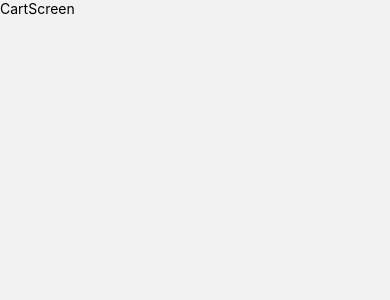
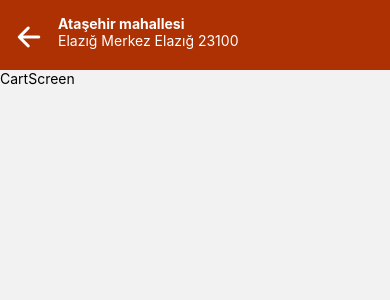
Before and after one commit to Efe-Eroglu/Food-Ordering-App, a React Native app: screen /cart in a window 390 px wide. Shown: the top 300 px of the page. Built offline with nearby package versions, Linux system fonts and the light colour scheme; no server answers.

Commit message:
Cart Screen Bar

```diff
--- a/components/CartBar.js
+++ b/components/CartBar.js
@@ -1,12 +1,45 @@
-import { StyleSheet, Text, View } from 'react-native'
-import React from 'react'
+import { StyleSheet, Text, TouchableOpacity, View } from "react-native";
+import React from "react";
+import { Ionicons } from "@expo/vector-icons";
+import { useNavigation } from "@react-navigation/native";
 
 export default function CartBar() {
+  const navigation = useNavigation();
   return (
-    <View>
-      <Text>CartBar</Text>
+    <View style={styles.container}>
+      <View style={styles.left}>
+
+        <TouchableOpacity style={{marginHorizontal:13 ,marginTop:5}} activeOpacity={0.9} onPress={()=>navigation.navigate("home")}>
+          <Ionicons name="arrow-back-outline" size={32} color="white" />
+        </TouchableOpacity>
+
+        <View>
+          <Text style={styles.addresTitle}>Ataşehir mahallesi</Text>
+          <Text style={styles.addresContent}>Elazığ Merkez Elazığ 23100</Text>
+        </View>
+      </View>
+
+      <View style={styles.right}></View>
     </View>
-  )
+  );
 }
 
-const styles = StyleSheet.create({})
+const styles = StyleSheet.create({
+  container: {
+    width: "100%",
+    backgroundColor: "#ad3103",
+    flexDirection: "row",
+    alignItems: "center",
+    paddingVertical:15
+  },
+  addresTitle: {
+    fontWeight: "bold",
+    color: "#fff",
+  },
+  left: {
+    flexDirection:"row"
+  },
+  addresContent:{
+    color:"#fff"
+  }
+});
--- a/screens/CartScreen.js
+++ b/screens/CartScreen.js
@@ -1,9 +1,11 @@
 import { StyleSheet, Text, View } from 'react-native'
 import React from 'react'
+import CartBar from '../components/CartBar'
 
 export default function CartScreen() {
   return (
     <View>
+      <CartBar />
       <Text>CartScreen</Text>
     </View>
   )
--- a/screens/Restoranlar.js
+++ b/screens/Restoranlar.js
@@ -44,7 +44,7 @@ export default function Restoranlar() {
   }, []);
 
   return (
-    <View style={{ width: "100%", height: "100%" }}>
+    <View>
       <Bar />
       <View style={styles.container}>
         <FilterBar />
```
